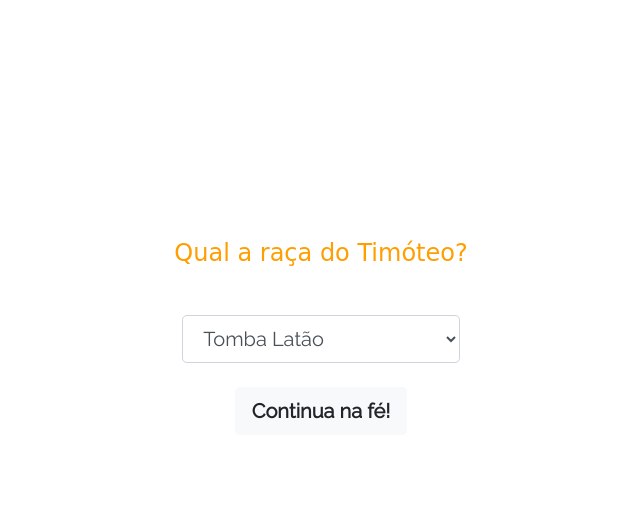
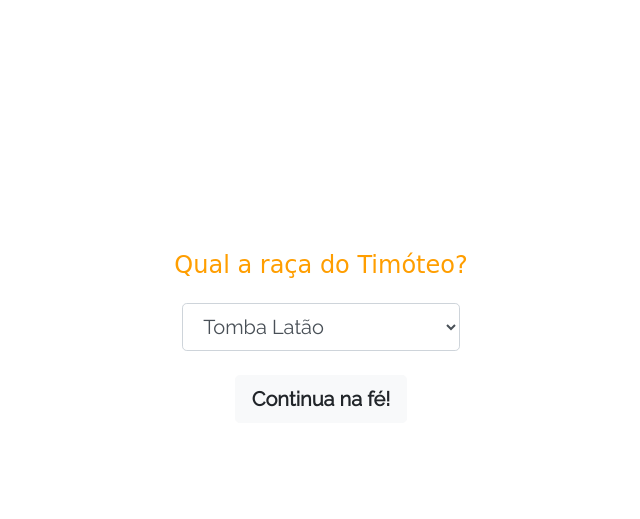
Before and after one commit to BiraCarvalho/frontend-hackgrid, a PHP site: page / in a window 1280 px wide. Shown: the part 2592-3111 px from the top of the page, without its empty margins (319-959 px from the left). Run offline with PHP 8.4, Linux system fonts and the light colour scheme; some web fonts are replaced.

Commit message:
Correção de css

```diff
--- a/index.php
+++ b/index.php
@@ -67,7 +67,7 @@
 
     <section id="section-5"class="d-flex align-items-center justify-content-center">
         <form >
-            <h4 class="text-center mb-5">
+            <h4 class="text-center mb-4">
                 Qual a raça do Timóteo?
             </h4>
             <div class="form-group mb-4 px-2">
```
